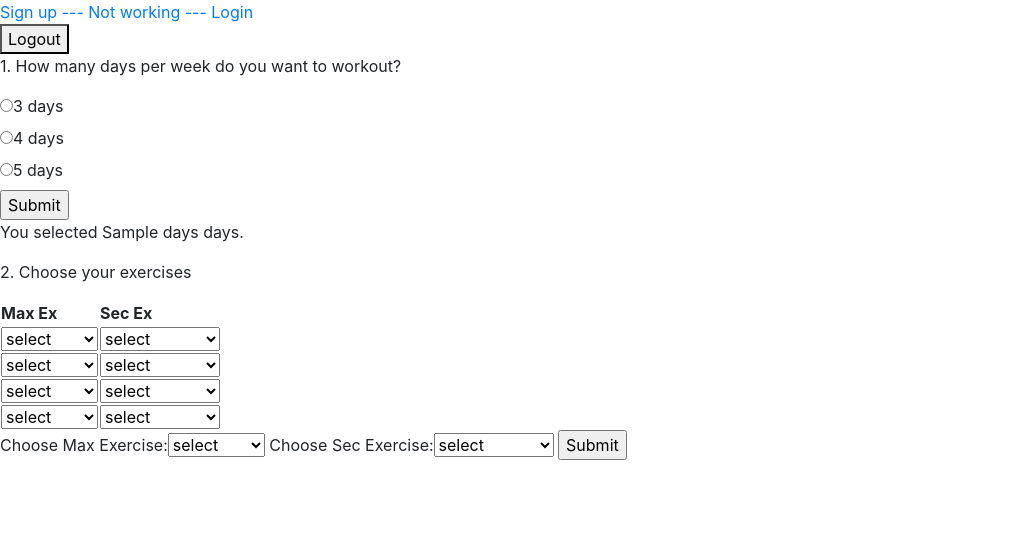
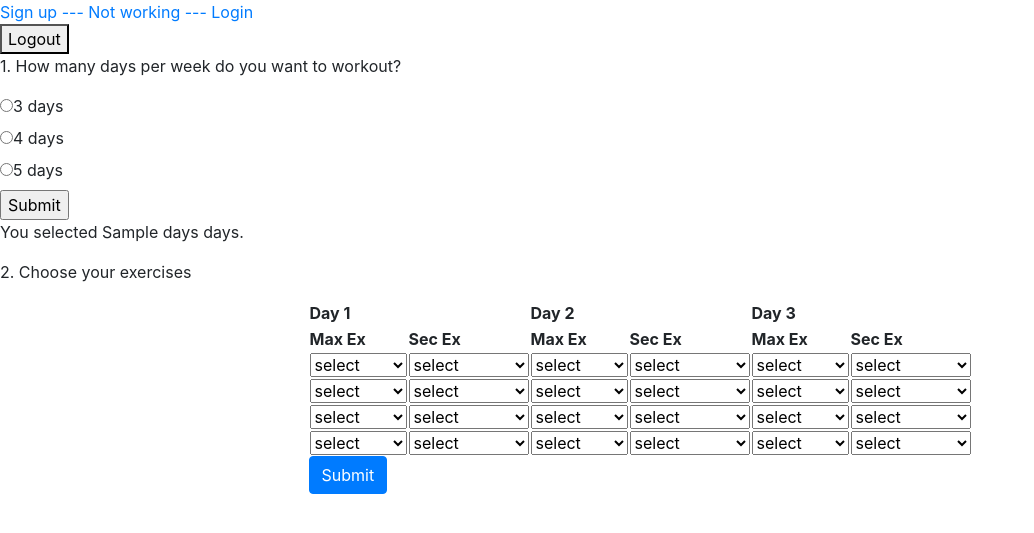
Before and after one commit to alexfuerst93/fitnessapp, a Django app: template userprofile/templates/userprofile/configure.html in a window 1280 px wide. Shown: the top 533 px of the page, without its empty margins (0-1034 px from the left). Run offline with Django 3.2, Linux system fonts and the light colour scheme; data comes from the database, SQL or seed files in the repository; the template is opened without the code that fills it: values that come from a table or form of the project are taken from there, most other values are stand-ins (such as "Sample title", 1, 10 or a date in 2020); some libraries are stand-ins or nearby versions.

Commit message:
continued workout configuration

```diff
--- a/userprofile/forms.py
+++ b/userprofile/forms.py
@@ -15,19 +15,25 @@ class CreateMaxValue(forms.Form):
     weight = forms.DecimalField(max_digits=5, decimal_places=2, min_value=1.0)
 
 class ConfigureWorkout(forms.Form):
-    max_exercise = forms.ModelChoiceField(empty_label="select", label="Choose Max Exercise", queryset=MaxValue.objects.all(), required=False)
-    sec_exercise = forms.ModelChoiceField(empty_label="select", label="Choose Sec Exercise", queryset=Exercise_Pool.objects.all(), required=False)
+    first_max_exercise = forms.ModelChoiceField(empty_label="select", queryset=MaxValue.objects.all(), required=False)
+    first_sec_exercise = forms.ModelChoiceField(empty_label="select", queryset=Exercise_Pool.objects.all(), required=False)
     # check if ALL exercises are displayed or just the ones created by this specific user
+    second_max_exercise = forms.ModelChoiceField(empty_label="select", queryset=MaxValue.objects.all(), required=False)
+    second_sec_exercise = forms.ModelChoiceField(empty_label="select", queryset=Exercise_Pool.objects.all(), required=False)
+    third_max_exercise = forms.ModelChoiceField(empty_label="select", queryset=MaxValue.objects.all(), required=False)
+    third_sec_exercise = forms.ModelChoiceField(empty_label="select", queryset=Exercise_Pool.objects.all(), required=False)
+    fourth_max_exercise = forms.ModelChoiceField(empty_label="select", queryset=MaxValue.objects.all(), required=False)
+    fourth_sec_exercise = forms.ModelChoiceField(empty_label="select", queryset=Exercise_Pool.objects.all(), required=False)
 
     def clean(self):
         cleaned_data = super().clean()
-        max_exercise = cleaned_data.get("max_exercise")
-        sec_exercise = cleaned_data.get("sec_exercise")
+        first_max_exercise = cleaned_data.get("first_max_exercise")
+        first_sec_exercise = cleaned_data.get("first_sec_exercise")
 
-        if max_exercise and sec_exercise:
+        if first_max_exercise and first_sec_exercise:
             raise forms.ValidationError("Enter either a Max Exercise or a Secondary Exercise.")
 
         else:
+            # print("------------ Here is my cleand data --------------")
+            # print(cleaned_data)
             return cleaned_data
-
-# doc: https://docs.djangoproject.com/en/3.2/ref/forms/validation/#cleaning-and-validating-fields-that-depend-on-each-other
--- a/userprofile/models.py
+++ b/userprofile/models.py
@@ -47,3 +47,5 @@ class Exercise_Pool(models.Model):
 #     exercise_1 = models.ForeignKey(MaxValue, on_delete=models.CASCADE)
 #     exercise_2 = models.ForeignKey(Exercise_Pool, on_delete=models.CASCADE)
 #     # or should the achieved reps from the user be saved in here?
+
+## is this table even necessary??
--- a/userprofile/templates/userprofile/configure.html
+++ b/userprofile/templates/userprofile/configure.html
@@ -14,44 +14,64 @@
 
 <p>2. Choose your exercises</p>
 
-{% for day in days %}
+<div class="row justify-content-center">
+<form action="{% url 'configure' %}" method="POST">
+{% csrf_token %}
 <table>
     <thead>
         <tr>
+            <th colspan="2">Day 1</th>
+            <th colspan="2">Day 2</th>
+            <th colspan="2">Day 3</th>
+        </tr>
+        <tr>
+            <th>Max Ex</th>
+            <th>Sec Ex</th>
+            <th>Max Ex</th>
+            <th>Sec Ex</th>
             <th>Max Ex</th>
             <th>Sec Ex</th>
         </tr>
     </thead>
     <tbody>
         <tr>
-            <td>{{ configure_workout.max_exercise }}</td>
-            <td>{{ configure_workout.sec_exercise }}</td>
+            <td>{{ configure_workout_day1.first_max_exercise }}</td>
+            <td>{{ configure_workout_day1.first_sec_exercise }}</td>
+            <td>{{ configure_workout_day2.first_max_exercise }}</td>
+            <td>{{ configure_workout_day2.first_sec_exercise }}</td>
+            <td>{{ configure_workout_day3.first_max_exercise }}</td>
+            <td>{{ configure_workout_day3.first_sec_exercise }}</td>
         </tr>
         <tr>
-            <td>{{ configure_workout.max_exercise }}</td>
-            <td>{{ configure_workout.sec_exercise }}</td>
+            <td>{{ configure_workout_day1.second_max_exercise }}</td>
+            <td>{{ configure_workout_day1.second_sec_exercise }}</td>
+            <td>{{ configure_workout_day2.second_max_exercise }}</td>
+            <td>{{ configure_workout_day2.second_sec_exercise }}</td>
+            <td>{{ configure_workout_day3.second_max_exercise }}</td>
+            <td>{{ configure_workout_day3.second_sec_exercise }}</td>
         </tr>
         <tr>
-            <td>{{ configure_workout.max_exercise }}</td>
-            <td>{{ configure_workout.sec_exercise }}</td>
+            <td>{{ configure_workout_day1.third_max_exercise }}</td>
+            <td>{{ configure_workout_day1.third_sec_exercise }}</td>
+            <td>{{ configure_workout_day2.third_max_exercise }}</td>
+            <td>{{ configure_workout_day2.third_sec_exercise }}</td>
+            <td>{{ configure_workout_day3.third_max_exercise }}</td>
+            <td>{{ configure_workout_day3.third_sec_exercise }}</td>
         </tr>
         <tr>
-            <td>{{ configure_workout.max_exercise }}</td>
-            <td>{{ configure_workout.sec_exercise }}</td>
+            <td>{{ configure_workout_day1.fourth_max_exercise }}</td>
+            <td>{{ configure_workout_day1.fourth_sec_exercise }}</td>
+            <td>{{ configure_workout_day2.fourth_max_exercise }}</td>
+            <td>{{ configure_workout_day2.fourth_sec_exercise }}</td>
+            <td>{{ configure_workout_day3.fourth_max_exercise }}</td>
+            <td>{{ configure_workout_day3.fourth_sec_exercise }}</td>
         </tr>
     </tbody>
 </table>
-{% endfor %}
+<input type="submit" class="btn btn-primary" name="configuration_completed">
 
-
-
-
-
-<form action="{% url 'configure' %}" method="POST">
-    {% csrf_token %}
-    {{ configure_workout }}
-    <input type="submit" name="configuration_completed">
 </form>
+</div>
 
 
 {% endblock %}
```
Also changed, not shown: userprofile/views.py (+30 -6 lines).
